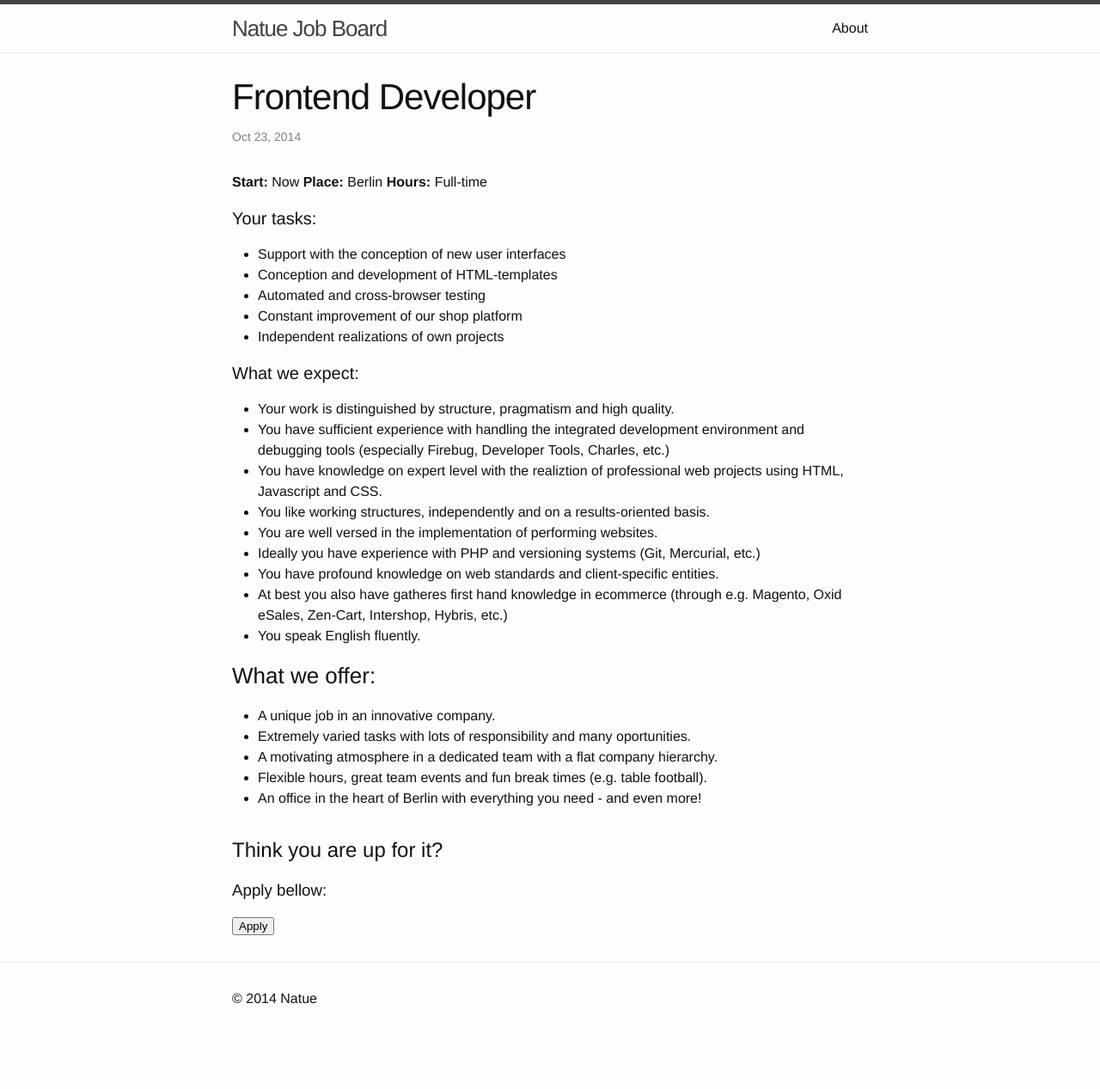
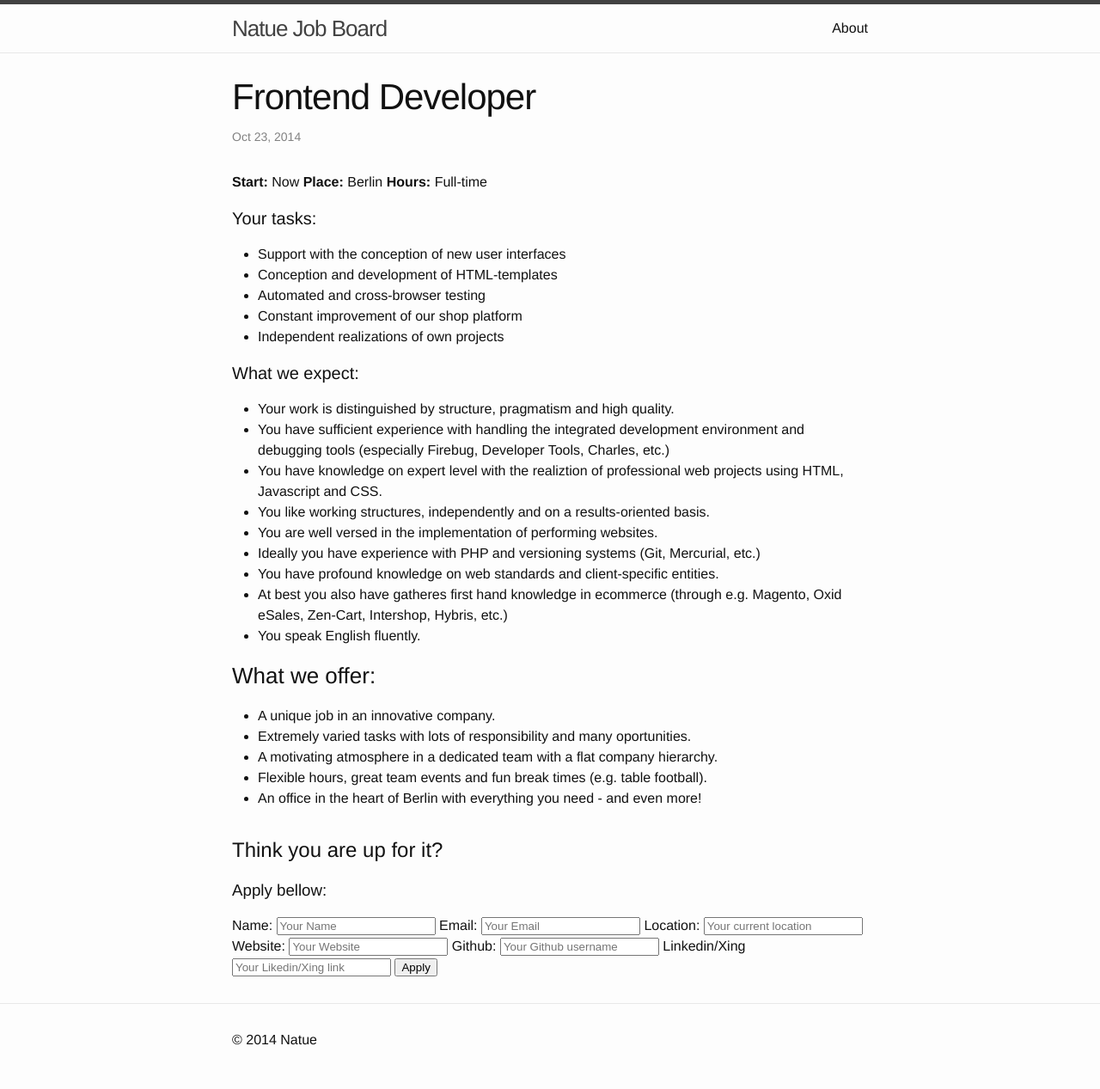
Before and after one commit to natuelabs/jobs, a Jekyll site: the page built from _posts/2014-10-23-frontend-developer.markdown, in a window 1280 px wide. Shown: the whole page at 86% size. Built offline with Jekyll 4.4.1, drawn with Linux system fonts in a browser that asks for light colours; before the commit the page ends 1219 px from its top, so only the background shows below that.

Commit message:
Add base application form

```diff
--- a/_layouts/post.html
+++ b/_layouts/post.html
@@ -15,6 +15,19 @@ layout: default
   <h3 class="apply">Apply bellow:</h3>
 
   <form action="{{ page.formkeep_action }}" method="POST">
+    <input type="hidden" name="utf8" value="✓">
+    <label for="name">Name:</label>
+    <input id="name" type="text" name="name" placeholder="Your Name">
+    <label for="email">Email:</label>
+    <input id="email" type="email" name="email" placeholder="Your Email">
+    <label for="location">Location:</label>
+    <input id="location" type="location" name="location" placeholder="Your current location">
+    <label for="url">Website:</label>
+    <input id="url" type="url" name="url" placeholder="Your Website">
+    <label for="github">Github:</label>
+    <input id="github" type="github" name="github" placeholder="Your Github username">
+    <label for="linkedin">Linkedin/Xing</label>
+    <input id="linkedin" type="linkedin" name="linkedin" placeholder="Your Likedin/Xing link">
     <input type="submit" value="Apply">
   </form>
 </div>
```
